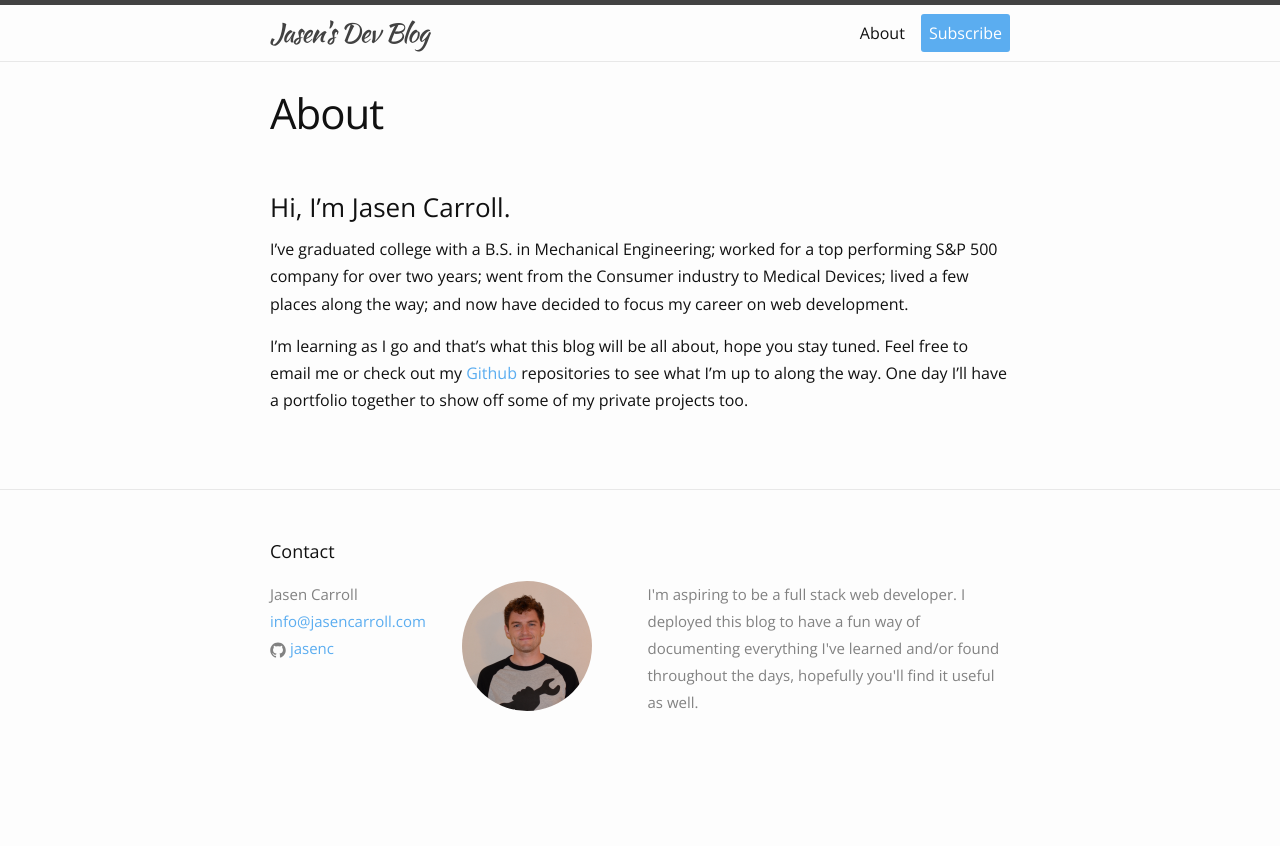
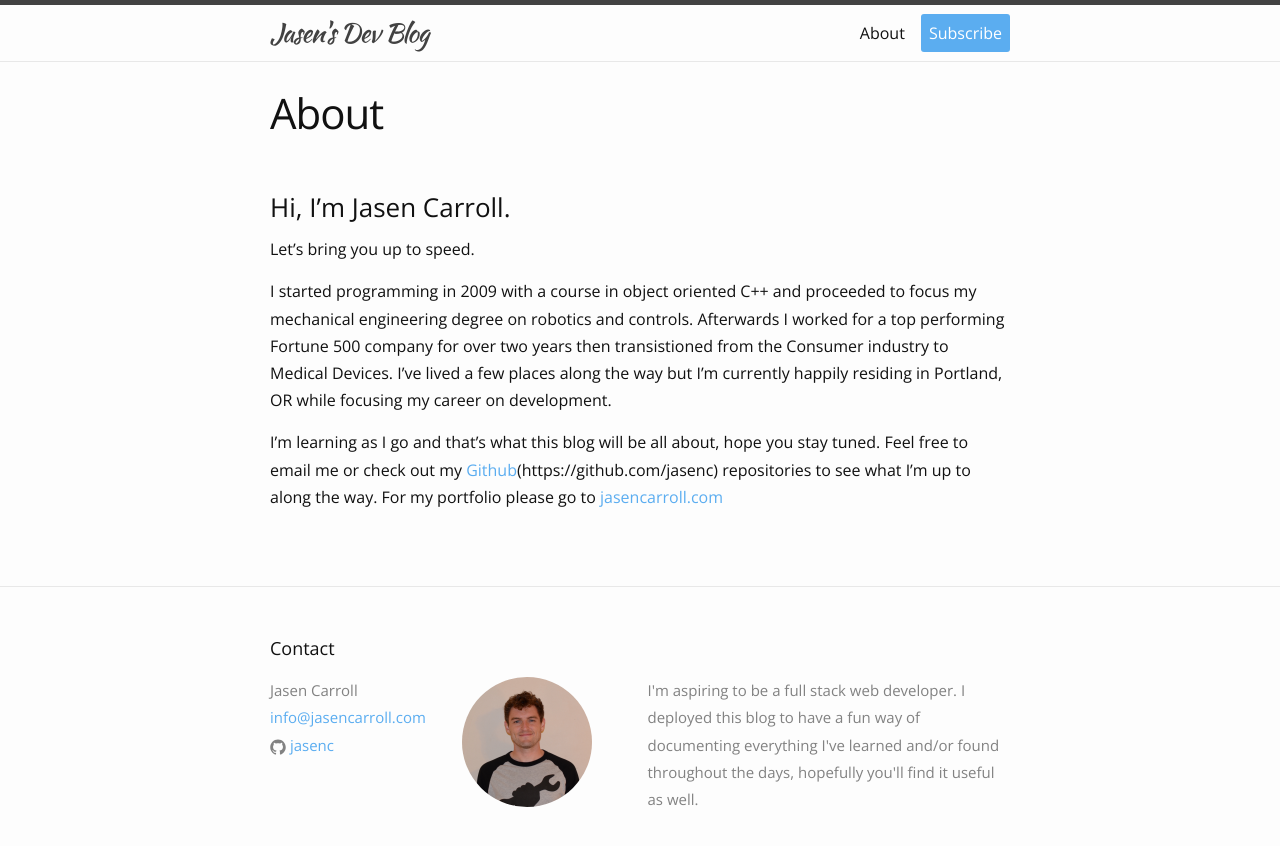
Before and after one commit to jasencblog/jasencblog.github.io, a Jekyll site: the page built from about.md, in a window 1280 px wide. Shown: the top 846 px of the page. Built offline with Jekyll 4.4.1, drawn with Linux system fonts in a browser that asks for light colours.

Commit message:
docs: update about.md

```diff
--- a/about.md
+++ b/about.md
@@ -4,6 +4,19 @@ title: About
 permalink: /about/
 ---
 ### Hi, I'm Jasen Carroll.
-I've graduated college with a B.S. in Mechanical Engineering; worked for a top performing S&P 500 company for over two years; went from the Consumer industry to Medical Devices; lived a few places along the way; and now have decided to focus my career on web development.
+Let's bring you up to speed.
 
-I'm learning as I go and that's what this blog will be all about, hope you stay tuned. Feel free to email me or check out my [Github](https://github.com/jasenc) repositories to see what I'm up to along the way. One day I'll have a portfolio together to show off some of my private projects too.
+I started programming in 2009 with a course in object oriented C++ and proceeded
+to focus my mechanical engineering degree on robotics and controls. Afterwards I
+worked for a top performing Fortune 500 company for over two years then transistioned
+from the Consumer industry to Medical Devices. I've lived a few places along the way
+but I'm currently happily residing in Portland, OR while focusing my career on development.
+
+I'm learning as I go and that's what this blog will be all about, hope you stay
+tuned. Feel free to email me or check out my [Github][1](https://github.com/jasenc)
+repositories to see what I'm up to along the way. For my portfolio please go
+to [jasencarroll.com][2]
+
+
+[1]: https://github.com/jasenc
+[2]: http://www.jasencarroll.com/
--- a/divshot.json
+++ /dev/null
@@ -1,6 +0,0 @@
-{
-  "name": "jasen-dev-blog",
-  "root": "_site",
-  "clean_urls": true,
-  "error_page": "error.html"
-}
```
